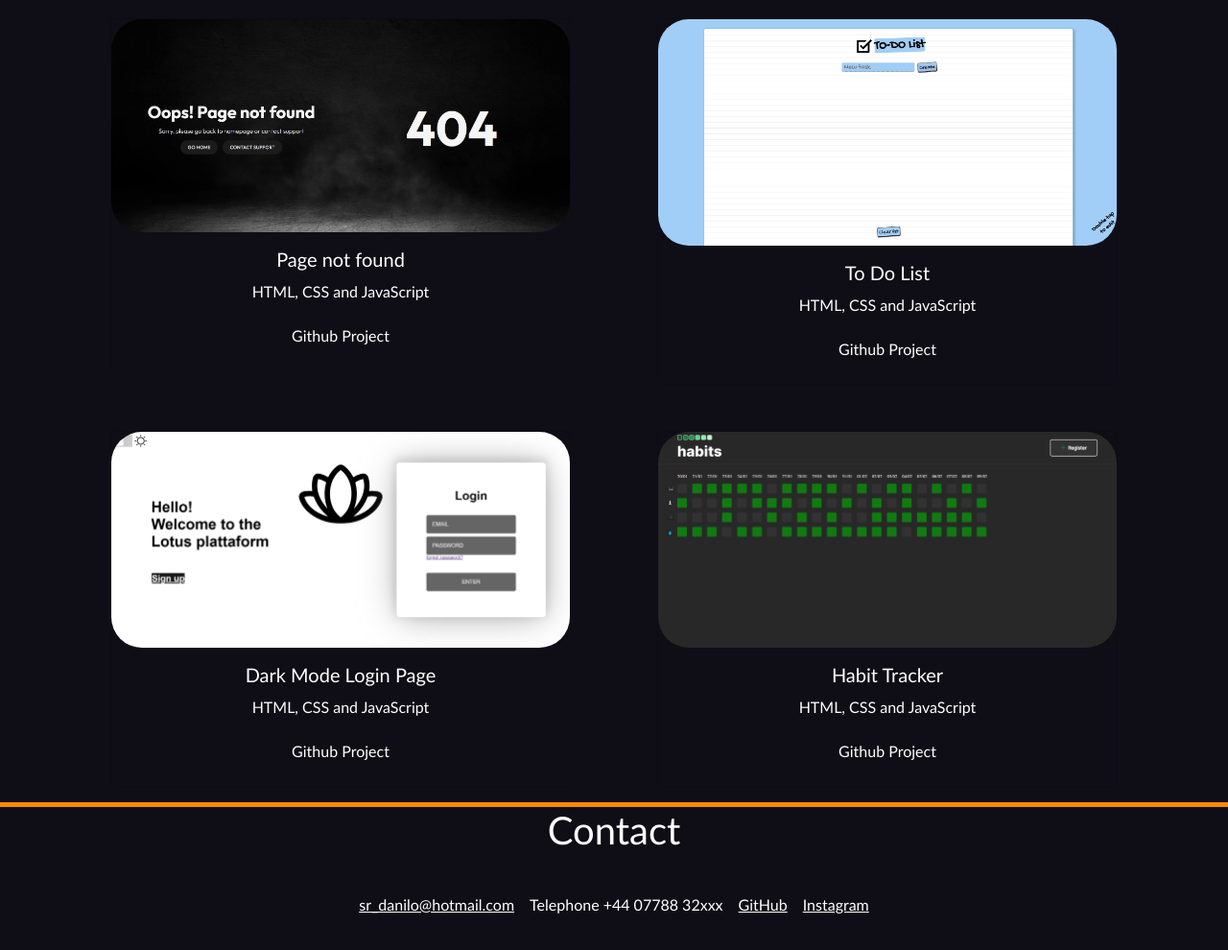
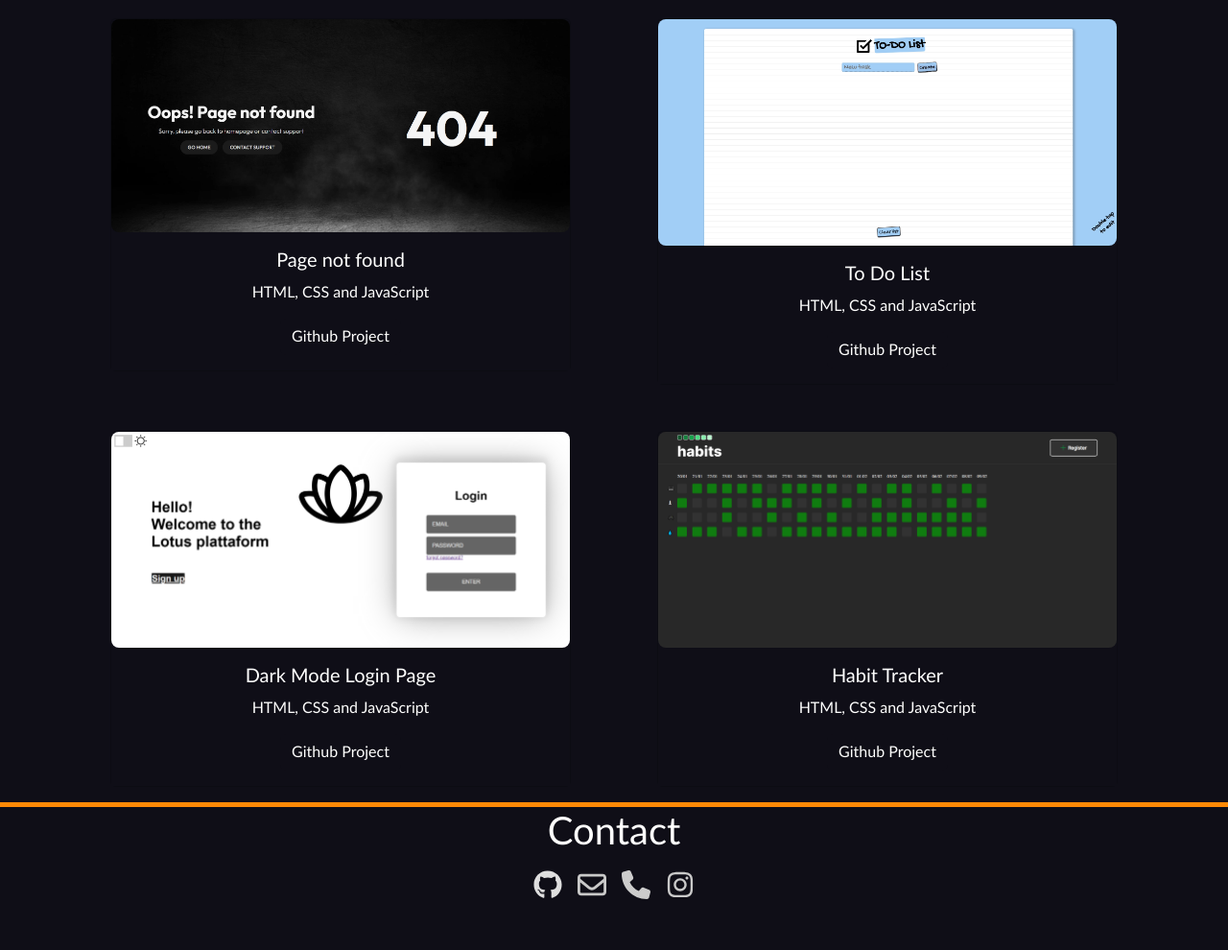
Before and after one commit to DaniloRua/Bootstrap-Portifolio, a plain HTML site: page starter/index.html in a window 1280 px wide. Shown: the part 888-1878 px from the top of the page at 96% size. Drawn offline with nearby package versions, Linux system fonts and the light colour scheme.

Commit message:
contact icons added

```diff
--- a/css/style.css
+++ b/css/style.css
@@ -1,82 +1,86 @@
-:root{
+:root {
   --main-theme: #ff8906;
 }
-*{
+* {
   padding: 0;
   margin: 0;
   color: #fffffe !important;
   background-color: #0f0e17 !important;
   line-height: 1.5;
 }
-body{
+body {
   text-align: center;
   font-family: "Trebuchet MS", "Lucida Sans Unicode", "Lucida Grande",
     "Lucida Sans", Arial, sans-serif;
 }
-main{
+main {
   border-bottom: 5px solid var(--main-theme);
 }
-.customHeader{
+.customHeader {
   background-color: #0f0e17 !important;
   padding: 20px;
 }
-header{
+header {
   border-bottom: 5px solid var(--main-theme);
 }
-.navbar-brand{
+.navbar-brand {
   font-size: 30px;
 }
-.customMenu{
+.customMenu {
   color: #fffffe !important;
 }
 
 .titles:hover,
 .navbar-brand:hover,
-.nav-link:hover{
+.nav-link:hover {
   color: var(--main-theme) !important;
   transition: 0.3s ease-in-out;
 }
-.nav-link{
+.nav-link {
   font-size: 20px;
 }
 
 .custom-card:hover,
-.customImg:hover{
+.customImg:hover {
   box-shadow: 0px 0px 15px 10px var(--main-theme);
   scale: 1.03;
   transition: ease-in-out 0.5s;
 }
-.customDiv{
+.customDiv {
   display: flex;
   align-items: center;
   justify-content: center !important;
   align-items: center !important;
-
 }
 .btn-primary:active,
 .btn-primary:focus,
-.btn-primary{
+.btn-primary {
   border: none;
 }
 
 .titles::after {
-    content: '';
+  content: "";
   display: block;
   width: 0;
   height: 2px;
   background: var(--main-theme);
-    transition: width .3s;
+  transition: width 0.3s;
 }
 
 .btn-primary:hover::after {
   width: 100%;
-    transition: width .6s;
+  transition: width 0.6s;
 }
-#work-section{
+#work-section {
   display: flex;
   text-align: center;
 }
 
-.customFooter{
-    height: 15vh;
+.customFooter {
+  height: 10vh;
 }
+
+.customUl li:hover {
+  scale: 1.5;
+  transition: 0.3s ease-in-out;
+}
--- a/starter/index.html
+++ b/starter/index.html
@@ -40,10 +40,10 @@
 
         <div class="container col-xxl-8 px-4 py-5">
             <div class="row flex-lg-row align-items-center g-5 py-5 ">
-                <div class="col-10 col-sm-10 col-lg-6 bg-image ">
+                <div class="col-12 col-sm-10 col-lg-6 bg-image">
                     <img src="../css/images/20211206_140005.jpg"
-                        class="  d-block mx-lg-auto img-fluid rounded-5 custom-card" alt="Danilo-Rua-picture"
-                        width="700" height="500" loading="lazy">
+                        class="d-block mx-lg-auto img-fluid rounded-5 custom-card" alt="Danilo-Rua-picture"
+                        loading="lazy">
                 </div>
                 <div class="col-lg-6 border-1-re" id="about-me">
                     <h1 class="display-4 fw-bold lh-1 mb-3 titles">About me</h1>
@@ -64,10 +64,10 @@
 
             <div class="container overflow-hidden text-center">
                 <div class="row gy-3">
-                    <div class="col-6">
+                    <div class="col-md-6">
                         <div class="p-3 customDiv">
                             <div class="card" style="width: 30rem;">
-                                <img src="/css/images/notfound.png" class="card-img-top rounded-5 customImg"
+                                <img src="/css/images/notfound.png" class="card-img-top rounded-3 customImg"
                                     alt="page not found screenshot">
                                 <div class="card-body">
                                     <h5 class="card-title titles">Page not found</h5>
@@ -78,10 +78,10 @@
                             </div>
                         </div>
                     </div>
-                    <div class="col-6">
+                    <div class="col-md-6">
                         <div class="p-3 customDiv">
                             <div class="card" style="width: 30rem;">
-                                <img src="/css/images/TODO.png" class="card-img-top rounded-5 customImg"
+                                <img src="/css/images/TODO.png" class="card-img-top rounded-3 customImg"
                                     alt="page not found screenshot">
                                 <div class="card-body">
                                     <h5 class="card-title titles">To Do List</h5>
@@ -92,10 +92,10 @@
                             </div>
                         </div>
                     </div>
-                    <div class="col-6">
+                    <div class="col-md-6">
                         <div class="p-3 customDiv">
                             <div class="card" style="width: 30rem;">
-                                <img src="/css/images/Dark mode.png" class="card-img-top rounded-5 customImg"
+                                <img src="/css/images/Dark mode.png" class="card-img-top rounded-3 customImg"
                                     alt="page not found screenshot">
                                 <div class="card-body">
                                     <h5 class="card-title titles">Dark Mode Login Page</h5>
@@ -106,10 +106,10 @@
                             </div>
                         </div>
                     </div>
-                    <div class="col-6">
+                    <div class="col-md-6">
                         <div class="p-3 customDiv">
                             <div class="card" style="width: 30rem;">
-                                <img src="/css/images/Habit.png" class="card-img-top rounded-5 customImg"
+                                <img src="/css/images/Habit.png" class="card-img-top rounded-3 customImg"
                                     alt="page not found screenshot">
                                 <div class="card-body">
                                     <h5 class="card-title titles">Habit Tracker</h5>
@@ -126,14 +126,40 @@
     </main>
 
 
-        <h1 class="titles">Contact</h1>
-        </h1>
-    <footer class="py-3 my-4 customFooter" id="contact">
-        <ul class="nav justify-content-center gap-3">
-            <li class="nav-item titles"><a href="#">sr_danilo@hotmail.com</a></li>
-            <li class="nav-item"> Telephone +44 07788 32xxx</li>
-            <li class="nav-item"><a href="https://github.com/DaniloRua">GitHub</a></li>
-            <a href="https://www.instagram.com/danilo.rua">Instagram</a></li>
+    <h1 class="titles">Contact</h1>
+    </h1>
+    <footer class="py-2 my-2 customFooter" id="contact">
+        <ul class="nav justify-content-center gap-3 customUl">
+            <li class="nav-item"><a href="https://github.com/DaniloRua" target="_blank"><svg xmlns="http://www.w3.org/2000/svg"
+                        height="30" width="30"
+                        viewBox="0 0 496 512"><!--!Font Awesome Free 6.5.1 by @fontawesome - https://fontawesome.com License - https://fontawesome.com/license/free Copyright 2023 Fonticons, Inc.-->
+                        <path fill="#dedede"
+                            d="M165.9 397.4c0 2-2.3 3.6-5.2 3.6-3.3 .3-5.6-1.3-5.6-3.6 0-2 2.3-3.6 5.2-3.6 3-.3 5.6 1.3 5.6 3.6zm-31.1-4.5c-.7 2 1.3 4.3 4.3 4.9 2.6 1 5.6 0 6.2-2s-1.3-4.3-4.3-5.2c-2.6-.7-5.5 .3-6.2 2.3zm44.2-1.7c-2.9 .7-4.9 2.6-4.6 4.9 .3 2 2.9 3.3 5.9 2.6 2.9-.7 4.9-2.6 4.6-4.6-.3-1.9-3-3.2-5.9-2.9zM244.8 8C106.1 8 0 113.3 0 252c0 110.9 69.8 205.8 169.5 239.2 12.8 2.3 17.3-5.6 17.3-12.1 0-6.2-.3-40.4-.3-61.4 0 0-70 15-84.7-29.8 0 0-11.4-29.1-27.8-36.6 0 0-22.9-15.7 1.6-15.4 0 0 24.9 2 38.6 25.8 21.9 38.6 58.6 27.5 72.9 20.9 2.3-16 8.8-27.1 16-33.7-55.9-6.2-112.3-14.3-112.3-110.5 0-27.5 7.6-41.3 23.6-58.9-2.6-6.5-11.1-33.3 2.6-67.9 20.9-6.5 69 27 69 27 20-5.6 41.5-8.5 62.8-8.5s42.8 2.9 62.8 8.5c0 0 48.1-33.6 69-27 13.7 34.7 5.2 61.4 2.6 67.9 16 17.7 25.8 31.5 25.8 58.9 0 96.5-58.9 104.2-114.8 110.5 9.2 7.9 17 22.9 17 46.4 0 33.7-.3 75.4-.3 83.6 0 6.5 4.6 14.4 17.3 12.1C428.2 457.8 496 362.9 496 252 496 113.3 383.5 8 244.8 8zM97.2 352.9c-1.3 1-1 3.3 .7 5.2 1.6 1.6 3.9 2.3 5.2 1 1.3-1 1-3.3-.7-5.2-1.6-1.6-3.9-2.3-5.2-1zm-10.8-8.1c-.7 1.3 .3 2.9 2.3 3.9 1.6 1 3.6 .7 4.3-.7 .7-1.3-.3-2.9-2.3-3.9-2-.6-3.6-.3-4.3 .7zm32.4 35.6c-1.6 1.3-1 4.3 1.3 6.2 2.3 2.3 5.2 2.6 6.5 1 1.3-1.3 .7-4.3-1.3-6.2-2.2-2.3-5.2-2.6-6.5-1zm-11.4-14.7c-1.6 1-1.6 3.6 0 5.9 1.6 2.3 4.3 3.3 5.6 2.3 1.6-1.3 1.6-3.9 0-6.2-1.4-2.3-4-3.3-5.6-2z" />
+                    </svg></a></li>
+
+
+            <li class="nav-item titles"><a href="#"><svg xmlns="http://www.w3.org/  2000/svg" height="30" width="30"
+                        viewBox="0 0 512 512"><!--!Font Awesome Free 6.5.1 by @fontawesome - https://fontawesome.com License - https://fontawesome.com/license/free Copyright 2023 Fonticons, Inc.-->
+                        <path fill="#c9c9c9"
+                            d="M64 112c-8.8 0-16 7.2-16 16v22.1L220.5 291.7c20.7 17 50.4 17 71.1 0L464 150.1V128c0-8.8-7.2-16-16-16H64zM48 212.2V384c0 8.8 7.2 16 16 16H448c8.8 0 16-7.2 16-16V212.2L322 328.8c-38.4 31.5-93.7 31.5-132 0L48 212.2zM0 128C0 92.7 28.7 64 64 64H448c35.3 0 64 28.7 64 64V384c0 35.3-28.7 64-64 64H64c-35.3 0-64-28.7-64-64V128z" />
+                    </svg></a>
+                </li>
+
+                <li class="nav-item"><a href="#" > <svg xmlns="http://www.w3.org/2000/svg" height="30" width="30"
+                    viewBox="0 0 512 512"><!--!Font Awesome Free 6.5.1 by @fontawesome - https://fontawesome.com License - https://fontawesome.com/license/free Copyright 2023 Fonticons, Inc.-->
+                    <path fill="#cccccc"
+                        d="M164.9 24.6c-7.7-18.6-28-28.5-47.4-23.2l-88 24C12.1 30.2 0 46 0 64C0 311.4 200.6 512 448 512c18 0 33.8-12.1 38.6-29.5l24-88c5.3-19.4-4.6-39.7-23.2-47.4l-96-40c-16.3-6.8-35.2-2.1-46.3 11.6L304.7 368C234.3 334.7 177.3 277.7 144 207.3L193.3 167c13.7-11.2 18.4-30 11.6-46.3l-40-96z" />
+                </svg></a>
+            </li>
+
+            <li>
+            <a href="https://www.instagram.com/danilo.rua" target="_blank"><svg xmlns="http://www.w3.org/2000/svg" height="30"
+                    width="30"
+                    viewBox="0 0 448 512"><!--!Font Awesome Free 6.5.1 by @fontawesome - https://fontawesome.com License - https://fontawesome.com/license/free Copyright 2023 Fonticons, Inc.-->
+                    <path fill="#c9c9c9"
+                        d="M224.1 141c-63.6 0-114.9 51.3-114.9 114.9s51.3 114.9 114.9 114.9S339 319.5 339 255.9 287.7 141 224.1 141zm0 189.6c-41.1 0-74.7-33.5-74.7-74.7s33.5-74.7 74.7-74.7 74.7 33.5 74.7 74.7-33.6 74.7-74.7 74.7zm146.4-194.3c0 14.9-12 26.8-26.8 26.8-14.9 0-26.8-12-26.8-26.8s12-26.8 26.8-26.8 26.8 12 26.8 26.8zm76.1 27.2c-1.7-35.9-9.9-67.7-36.2-93.9-26.2-26.2-58-34.4-93.9-36.2-37-2.1-147.9-2.1-184.9 0-35.8 1.7-67.6 9.9-93.9 36.1s-34.4 58-36.2 93.9c-2.1 37-2.1 147.9 0 184.9 1.7 35.9 9.9 67.7 36.2 93.9s58 34.4 93.9 36.2c37 2.1 147.9 2.1 184.9 0 35.9-1.7 67.7-9.9 93.9-36.2 26.2-26.2 34.4-58 36.2-93.9 2.1-37 2.1-147.8 0-184.8zM398.8 388c-7.8 19.6-22.9 34.7-42.6 42.6-29.5 11.7-99.5 9-132.1 9s-102.7 2.6-132.1-9c-19.6-7.8-34.7-22.9-42.6-42.6-11.7-29.5-9-99.5-9-132.1s-2.6-102.7 9-132.1c7.8-19.6 22.9-34.7 42.6-42.6 29.5-11.7 99.5-9 132.1-9s102.7-2.6 132.1 9c19.6 7.8 34.7 22.9 42.6 42.6 11.7 29.5 9 99.5 9 132.1s2.7 102.7-9 132.1z"/>
+                </svg></a>
+            </li>
         </ul>
     </footer>
 
```
Lines whose indentation alone changed are shown as unchanged.
